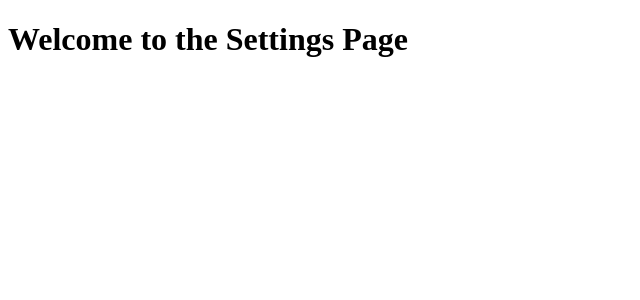
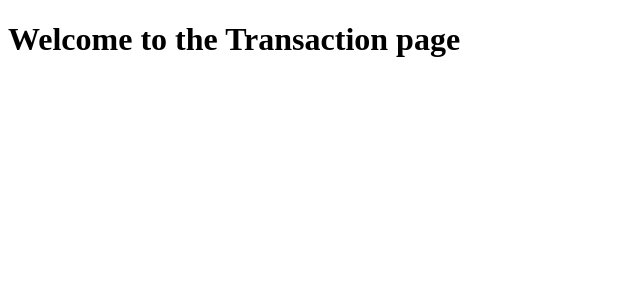
Before and after one commit to GHAFHA/bankingapp, a React (Create React App) app: page /transactions in a window 1280 px wide. Shown: the top 300 px of the page, without its empty margins (0-640 px from the left). Built offline with nearby package versions, Linux system fonts and the light colour scheme.

Commit message:
updated naming

```diff
--- a/src/App.js
+++ b/src/App.js
@@ -6,7 +6,7 @@ import { BrowserRouter, Routes, Route } from "react-router-dom";
 //importing all the components need for the app
 import AccountPage from './components/accountpage';
 import SettingsPage from './components/settingspage';
-import TransactionsPage from './components/transactionslistpage';
+import TransactionsListPage from './components/transactionslistpage';
 import LoginPage from './components/loginpage';
 
 function App() {
@@ -17,7 +17,7 @@ function App() {
       <Routes>
         <Route path="/account" element={<AccountPage />}></Route>
         <Route path="/settings" element={<SettingsPage />}></Route>
-        <Route path="/transactions" element={<TransactionsPage />}></Route>
+        <Route path="/transactions" element={<TransactionsListPage />}></Route>
         <Route path="/login" element={<LoginPage />}></Route>
       </Routes>
     </div>
--- a/src/components/transactionslistpage.js
+++ b/src/components/transactionslistpage.js
@@ -1,11 +1,11 @@
 import React from "react";
 
-const Transactions = () => {
+const TransactionsListPage = () => {
     return (
         <div>
-            <h1>Welcome to the Settings Page</h1>
+            <h1>Welcome to the Transaction page</h1>
         </div>
     )
 }
 
-export default Transactions;
+export default TransactionsListPage;
```
